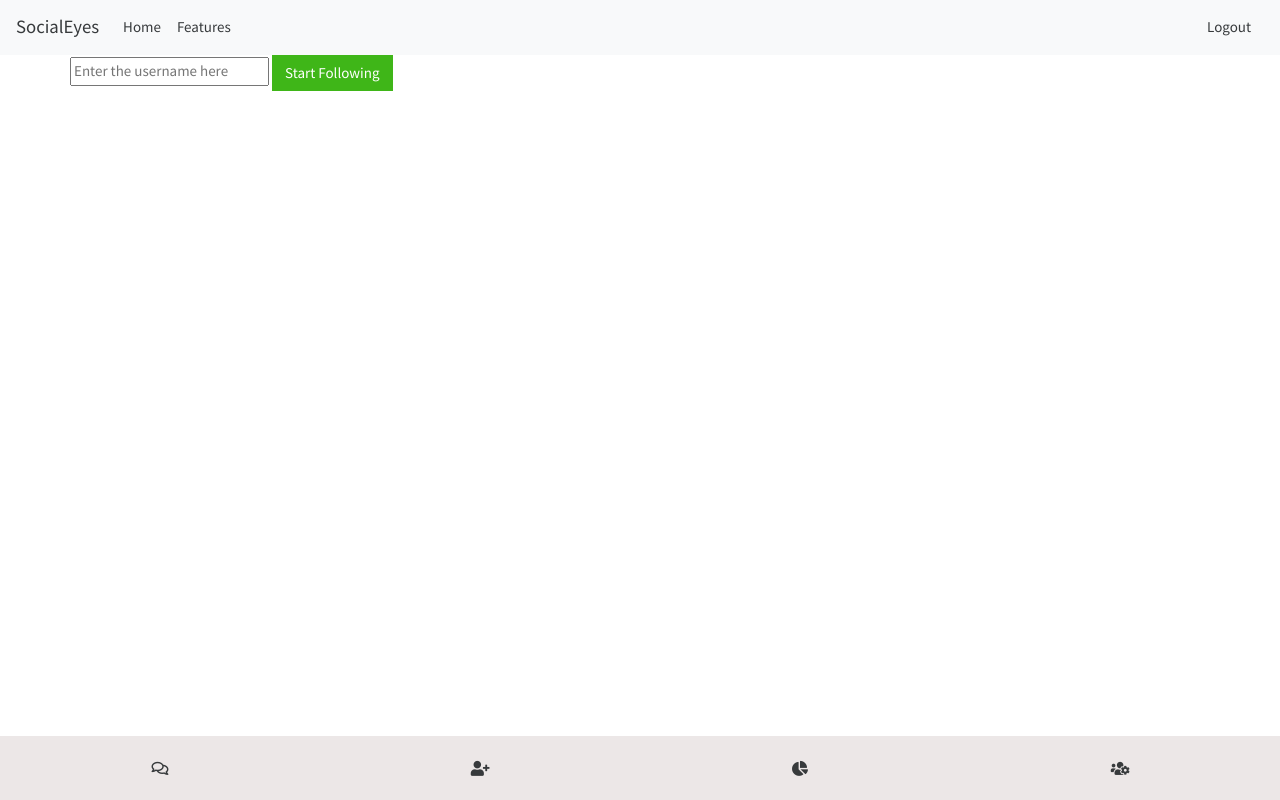
After one commit to davidosongschool/SocialEyes, a Flask app: page /find in a window 1280 px wide. The commit adds this page. Run offline with Flask 2, Linux system fonts and the light colour scheme; some libraries are stand-ins or nearby versions.

Commit message:
welcome message added for new users - Check if username exists before registering added

```diff
--- a/app.py
+++ b/app.py
@@ -33,8 +33,14 @@ def dashboard():
         user = users.find_one({'username': session['username']})
         posts = mongo.db.posts
         # Display your own latest post
-        my_own_post = posts.find_one({'posted_by': session['username']}, sort=[
-                                     ('_id', -1)])
+        check_if_post_exists = posts.find_one({'posted_by': session['username']}, sort=[
+            ('_id', -1)])
+        if check_if_post_exists is not None:
+            my_own_post = check_if_post_exists
+        else:
+            # If they have not posted yet - give them a welcome message
+            my_own_post = {
+                'posted_by': session['username'], 'main_content': 'Welcome to SocialEyes! This is where your latest post will appear!'}
         following = []
         if user['following']:
             following = user['following']
@@ -44,7 +50,9 @@ def dashboard():
             # Find the latest post be each user the follow
             latest_post = posts.find_one({'posted_by': username}, sort=[
                 ('_id', -1)])
-            posts_to_display.extend([latest_post])
+            # Don't add any blank posts
+            if latest_post is not None:
+                posts_to_display.extend([latest_post])
 
         return render_template('dashboard.html', user=user, my_own_post=my_own_post, posts_to_display=posts_to_display)
     return render_template('landing.html')
@@ -80,24 +88,29 @@ def logout():
 def register_user():
     if 'username' in session:
         return redirect(url_for('dashboard'))
+    users = mongo.db.users
+    entered_username = request.form['username'].lower()
+    existing_user = users.find_one({'username': entered_username})
+    # Check if the username or email already existsÏ
 
-    # Still need to check if the username or email already existsÏ
-    users = mongo.db.users
-    encrypted = bcrypt.hashpw(
-        request.form['password'].encode('utf-8'), bcrypt.gensalt())
-    date = str(datetime.date.today())
-    users.insert_one({'username': request.form['username'],
-                      'password': encrypted,
-                      'email': request.form['email'],
-                      'date_registered': date,
-                      'description': 'Tell Us About Yourself',
-                      'following': (""),
-                      'followers': (""),
-                      'discover': True,
-                      'avatar': 'Choose a picture'})
+    if existing_user is None:
 
-    session['username'] = request.form['username']
-    return redirect(url_for('dashboard'))
+        encrypted = bcrypt.hashpw(
+            request.form['password'].encode('utf-8'), bcrypt.gensalt())
+        date = str(datetime.date.today())
+        users.insert_one({'username': request.form['username'],
+                          'password': encrypted,
+                          'email': request.form['email'],
+                          'date_registered': date,
+                          'description': 'Tell Us About Yourself',
+                          'following': [""],
+                          'followers': [""],
+                          'discover': True,
+                          'avatar': 'Choose a picture'})
+
+        session['username'] = request.form['username']
+        return redirect(url_for('dashboard'))
+    return 'Username already exists! Please choose a different one'
 
 
 @ app.route('/make_post', methods=["POST"])
@@ -112,6 +125,11 @@ def make_post():
     return redirect(url_for('dashboard'))
 
 
+@ app.route('/find')
+def find():
+    return render_template("follow.html")
+
+
 @ app.route('/start_following', methods=['POST'])
 def start_following():
     users = mongo.db.users
@@ -121,6 +139,8 @@ def start_following():
 
     return redirect(url_for('dashboard'))
 
+# Add a route to display the entire profile of a user (All Posts)
+
 
 if __name__ == '__main__':
     app.secret_key = 'Clodyoneill1'  # Needs to be an environment var
--- a/static/css/style.css
+++ b/static/css/style.css
@@ -14,6 +14,11 @@ Key:
 ------------------------------------ */
 
 /* 1. Presets  ------------- */
+
+a {
+    text-decoration: none !important;
+    color: inherit !important;
+}
 
 ul {
 list-style: none;
@@ -32,6 +37,15 @@ ul li {
 .col-3 {
     padding: 0px !important;
     margin: 0px !important;
+}
+
+.complete-center {
+    margin: 0;
+    position: absolute;
+    top: 50%;
+    left: 50%;
+    -ms-transform: translate(-50%, -50%);
+    transform: translate(-50%, -50%);
 }
 
 /* 2. Dashboard ---------------- */
@@ -76,6 +90,13 @@ background-color: aliceblue;
 /* 4. Footer Menu ---------------- */
 
 .footer-menu {
-    height: 6vh;
+    height: 8vh;
     background-color: rgb(236, 231, 231);
+    position: fixed;
+    bottom: 0;
+    left: 0;
 }
+
+.footer-button-container {
+    position: relative;
+}
--- /dev/null
+++ b/static/js/nav.js
@@ -0,0 +1,3 @@
+$(".footer-button-container").click(function(){
+$("section").fadeIn(1000).addClass('d-none');
+});
--- /dev/null
+++ b/templates/follow.html
@@ -0,0 +1,20 @@
+{% extends 'nav.html' %}
+
+{% block content %}
+
+<div class="container">
+<div class="row">
+<div class="col-12">
+<form action="{{url_for('start_following')}}" method="POST">
+        <input
+          type="text"
+          name="follow_username"
+          placeholder="Enter the username here"
+        />
+        <button type="submit" class="btn btn-success">Start Following</button>
+      </form>
+</div>
+</div>
+</div>
+
+{% endblock %}
--- a/templates/landing.html
+++ b/templates/landing.html
@@ -40,7 +40,7 @@
 
 			</div>
 		</div>
-	</div>
+
 <script src="https://cdnjs.cloudflare.com/ajax/libs/jquery/3.5.1/jquery.min.js" integrity="sha256-9/aliU8dGd2tb6OSsuzixeV4y/faTqgFtohetphbbj0=" crossorigin="anonymous"></script>
 	<script src="https://cdnjs.cloudflare.com/ajax/libs/twitter-bootstrap/4.5.0/js/bootstrap.min.js"
 		integrity="sha256-OFRAJNoaD8L3Br5lglV7VyLRf0itmoBzWUoM+Sji4/8=" crossorigin="anonymous"></script>
--- a/templates/nav.html
+++ b/templates/nav.html
@@ -32,8 +32,28 @@
 {% block content %}
 {% endblock %}
 
-<script src="https://cdnjs.cloudflare.com/ajax/libs/jquery/3.5.1/jquery.slim.min.js"></script>
+<!--Footer Menu-->
+<div class="container-fluid footer-menu">
+  <div class="row h-100">
+    <div class="col-3 footer-button-container footer-dashboard" id="dashboard">
+     <a href="{{url_for('dashboard') }}"><i class="far fa-comments complete-center"></i></a>
+    </div>
+    <div class="col-3 footer-button-container footer-follow">
+        <a href="{{url_for('find') }}"><i class="fas fa-user-plus complete-center"></i></a>
+    </div>
+    <div class="col-3 footer-button-container footer-chart">
+      <i class="fas fa-chart-pie footer-chart complete-center"></i>
+    </div>
+    <div class="col-3 footer-button-container footer-myprofile">
+      <i class="fas fa-users-cog footer-myprofile complete-center"></i>
+    </div>
+  </div>
+</div>
+
+
+<script src="https://cdnjs.cloudflare.com/ajax/libs/jquery/3.5.1/jquery.js" integrity="sha256-QWo7LDvxbWT2tbbQ97B53yJnYU3WhH/C8ycbRAkjPDc=" crossorigin="anonymous"></script>
 <script src="https://cdnjs.cloudflare.com/ajax/libs/popper.js/1.16.1/umd/popper.min.js"></script>
 <script src="https://cdnjs.cloudflare.com/ajax/libs/twitter-bootstrap/4.5.0/js/bootstrap.min.js"></script>
+<script src="static/js/nav.js"></script>
 </body>
 </html>
```
Also changed, not shown: templates/dashboard.html (+0 -37 lines).
